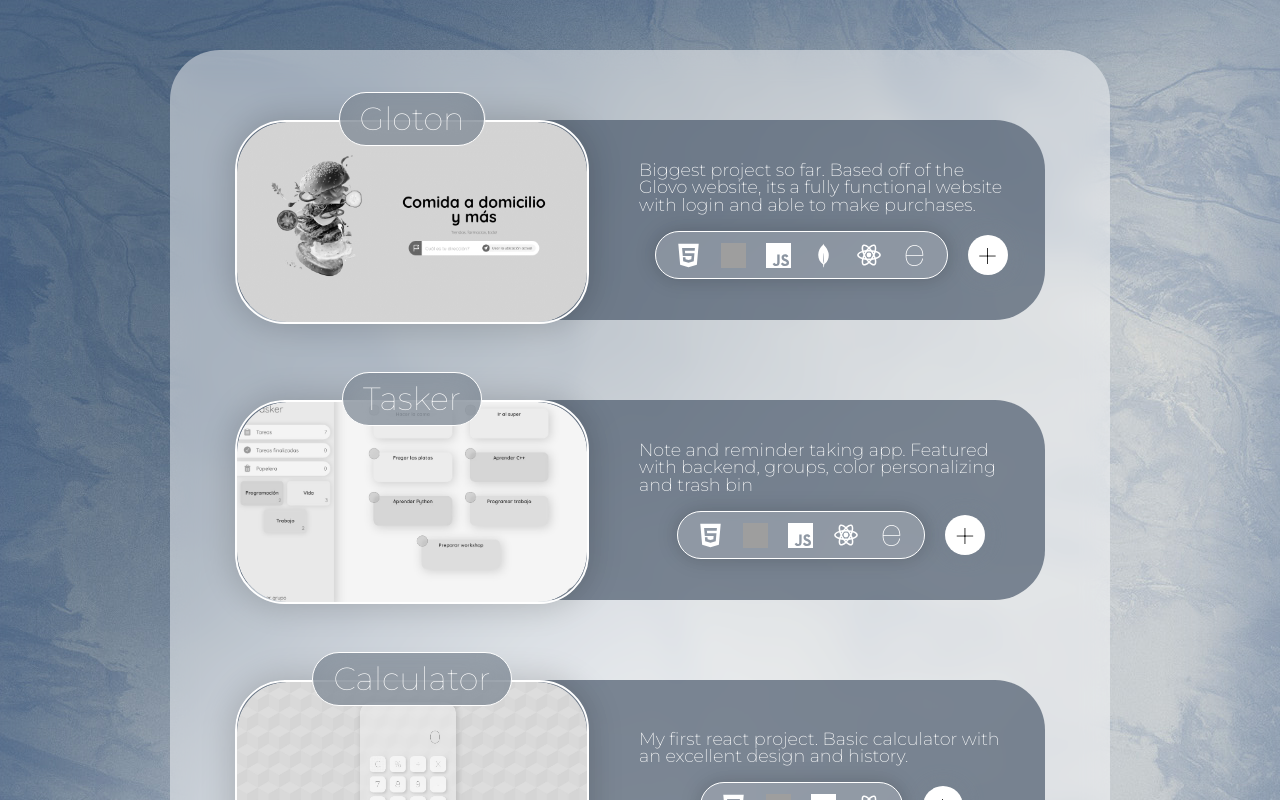
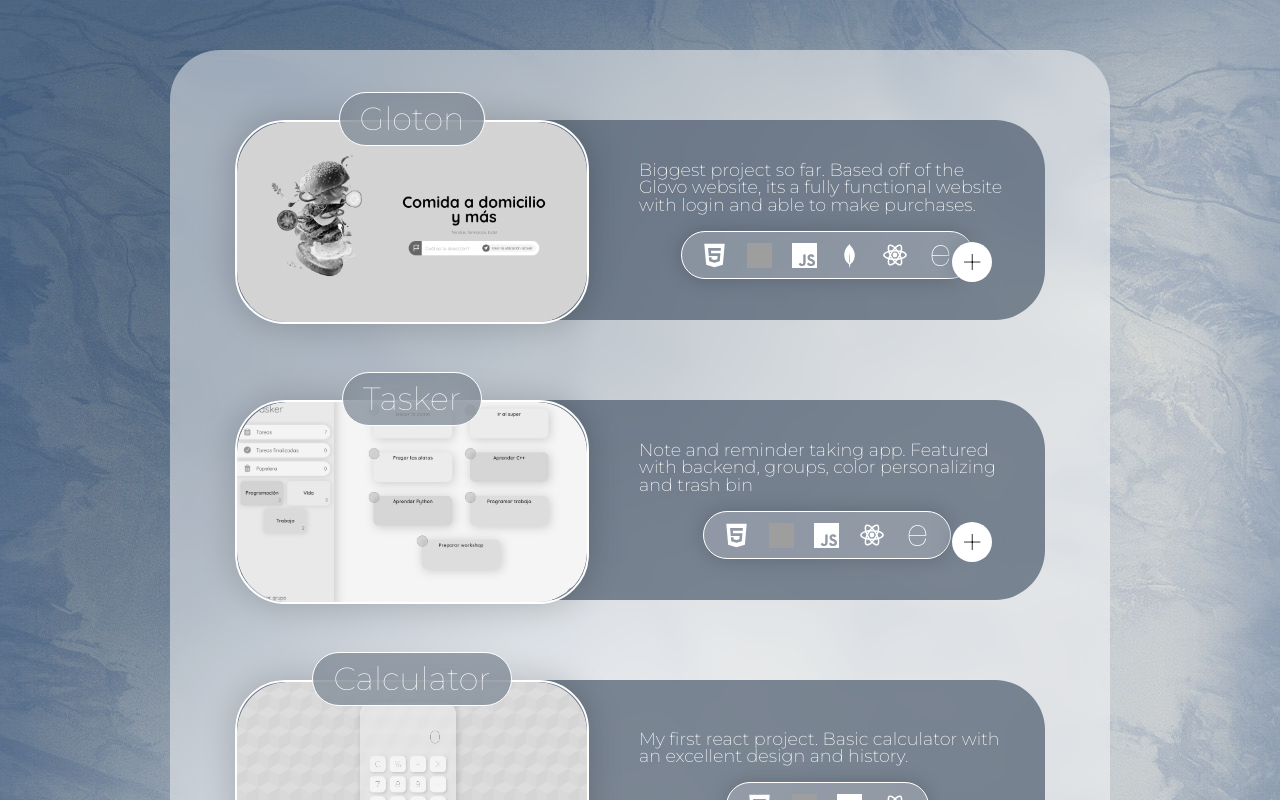
Before and after one commit to OdsenMusic/odsen-portfolio-next, a Next.js app: page /projects in a window 1280 px wide. Shown: the top 800 px of the page. Built offline with nearby package versions, Linux system fonts and the light colour scheme; grey boxes are pictures that could not be loaded.

Commit message:
functional animations

```diff
--- a/src/app/components/ProjectCard/index.tsx
+++ b/src/app/components/ProjectCard/index.tsx
@@ -1,7 +1,7 @@
 import styles from "./styles.module.css";
 import TechnologyCard from "../TechnologyCard";
 import React from "react";
-import { motion, AnimatePresence } from "framer-motion";
+import { motion, AnimatePresence, LayoutGroup } from "framer-motion";
 import { ProjectCardProps } from "../ProjectsPage/types";
 import { TechnologyCardProps } from "../TechnologyCard/types";
 
@@ -24,15 +24,7 @@ const ProjectCard: React.FC<CombinedProps> = ({
 }) => {
   return (
     <>
-      <AnimatePresence mode="wait">
-        {!isRightContainerOpen && (
-          <motion.div
-            initial={{ opacity: 0 }}
-            animate={{ opacity: 1 }}
-            exit={{ opacity: 0 }}
-            transition={{ duration: 0.3 }}
-            className={styles.fullContainer}
-          >
+      <motion.div className={styles.fullContainer}>
         <a className={styles.link} href={href}>
           <div className={styles.mainContainer}>
             <h1 className={styles.projectTitle}>{name}</h1>
@@ -43,8 +35,9 @@ const ProjectCard: React.FC<CombinedProps> = ({
           </div>
         </a>
 
-            <>
-              <div className={styles.textContainer}>
+        <AnimatePresence>
+          {!isRightContainerOpen && (
+            <motion.div layout="position" className={styles.textContainer}>
               <p>
                 {description}
                 <br /> <br />
@@ -67,17 +60,10 @@ const ProjectCard: React.FC<CombinedProps> = ({
                   +
                 </button>
               </div>
-              </div>
-            </>
             </motion.div>
-        )}{" "}
+          )}
         </AnimatePresence>
-
-      {isRightContainerOpen && (
-        <h1 className={styles.projectTitleSmall}>
-          {name} <button className={styles.openMore}> + </button>
-        </h1>
-      )}
+      </motion.div>
     </>
   );
 };
--- a/src/app/components/ProjectCard/styles.module.css
+++ b/src/app/components/ProjectCard/styles.module.css
@@ -81,8 +81,6 @@
   border-radius: 50px;
   object-fit: cover;
   filter: saturate(0);
-  transition: 0.3s;
-  /* transform: translateY(20px); */
 }
 
 .bottomContainer {
@@ -112,6 +110,7 @@
   right: 7.5%;
   top: 60.9%;
   justify-self: flex-end;
+  position: absolute;
 }
 
 .projectImg:hover {
--- a/src/app/components/ProjectsPage/index.tsx
+++ b/src/app/components/ProjectsPage/index.tsx
@@ -1,7 +1,13 @@
 "use client";
 
 import styles from "./styles.module.css";
-import { motion, AnimatePresence, easeInOut, easeOut } from "framer-motion";
+import {
+  motion,
+  AnimatePresence,
+  easeInOut,
+  easeOut,
+  LayoutGroup,
+} from "framer-motion";
 import ProjectCard from "../ProjectCard";
 import React, { useState, FC } from "react";
 import glotonImg from "../../../../public/static/images/glotonImg.gif";
@@ -18,9 +24,13 @@ export const ProjectsPage: FC = () => {
       transition={{ ease: "easeOut", duration: 3 }}
       className={styles.viewport}
     >
+      <LayoutGroup>
         <motion.div
-        layout
-        transition={{ duration: 0.5, ease: [0.65, 0.05, 0.36, 1] }}
+          layout="position"
+          transition={{
+            duration: 0.5,
+            ease: [0.65, 0.05, 0.36, 1],
+          }}
           initial={{ opacity: 0, translateY: 200 }}
           animate={{ opacity: 1, translateY: 0 }}
           className={`${styles.mainContainer} ${
@@ -77,6 +87,7 @@ export const ProjectsPage: FC = () => {
             css={true}
             express={false}
           />
+          L
         </motion.div>
         <AnimatePresence mode="popLayout">
           {isRightContainerOpen && (
@@ -84,7 +95,12 @@ export const ProjectsPage: FC = () => {
               initial={{ opacity: 0, translateY: 200 }}
               animate={{ opacity: 1, translateY: 0 }}
               exit={{ opacity: 0, translateY: 200 }}
-            transition={{ ease: "easeOut", duration: 0.6, delay: 0.5 }}
+              transition={{
+                ease: "easeOut",
+                duration: 0.6,
+
+                exit: { delay: 0, duration: 0.1 },
+              }}
               className={styles.expandedContainer}
             >
               <div className={styles.topBar}></div>
@@ -103,15 +119,15 @@ export const ProjectsPage: FC = () => {
                   Gloton represents the pinnacle of my project experiences,
                   inspired by the innovative Glovo platform to deliver a
                   state-of-the-art, fully functional website. This project
-                showcases a user-friendly interface and a streamlined purchasing
-                pathway, enhancing overall user engagement. Notably, it features
-                a comprehensive dashboard for restaurant owners, offering them
-                the flexibility to effortlessly modify, add, or remove products.
-                The integration of Google Places API ensures precise location
-                services, while Cloudinary integration facilitates convenient
-                photo uploads through an intuitive drag-and-drop system. These
-                advanced features collectively guarantee an exceptional user
-                experience.
+                  showcases a user-friendly interface and a streamlined
+                  purchasing pathway, enhancing overall user engagement.
+                  Notably, it features a comprehensive dashboard for restaurant
+                  owners, offering them the flexibility to effortlessly modify,
+                  add, or remove products. The integration of Google Places API
+                  ensures precise location services, while Cloudinary
+                  integration facilitates convenient photo uploads through an
+                  intuitive drag-and-drop system. These advanced features
+                  collectively guarantee an exceptional user experience.
                 </p>
 
                 <h2>Technology Stack</h2>
@@ -122,8 +138,8 @@ export const ProjectsPage: FC = () => {
                 </p>
                 <p>
                   <b>Express.JS:</b> A Node.js framework enabling quick
-                development of web and mobile apps with its minimalist approach
-                and robust features.
+                  development of web and mobile apps with its minimalist
+                  approach and robust features.
                 </p>
                 <p>
                   <b>JsonWebToken (JWT):</b> Secures information transfer with
@@ -135,9 +151,9 @@ export const ProjectsPage: FC = () => {
                   setup, known for its speed and snapshot testing capabilities.
                 </p>
                 <p>
-                <b>Cypress:</b> Revolutionizes end-to-end testing with real-time
-                execution and debugging, ensuring browser-based application
-                integrity.
+                  <b>Cypress:</b> Revolutionizes end-to-end testing with
+                  real-time execution and debugging, ensuring browser-based
+                  application integrity.
                 </p>
                 <aside className={styles.buttonContainer}>
                   <button className={styles.bottomButton}>Website</button>
@@ -147,6 +163,7 @@ export const ProjectsPage: FC = () => {
             </motion.div>
           )}
         </AnimatePresence>
+      </LayoutGroup>
     </motion.div>
   );
 };
--- a/src/app/components/ProjectsPage/styles.module.css
+++ b/src/app/components/ProjectsPage/styles.module.css
@@ -45,7 +45,7 @@
   padding-top: 40px;
   max-width: 900px;
   margin-top: 50px;
-  transition: 0.3;
+
   position: relative;
 }
 
@@ -77,9 +77,8 @@
 }
 
 .mainContainer.closed {
-  width: 250px;
+  width: 400px;
   margin-left: 30px;
-  transition: 0.3;
 }
 
 .closeButton {
```
Lines whose indentation alone changed are shown as unchanged.
